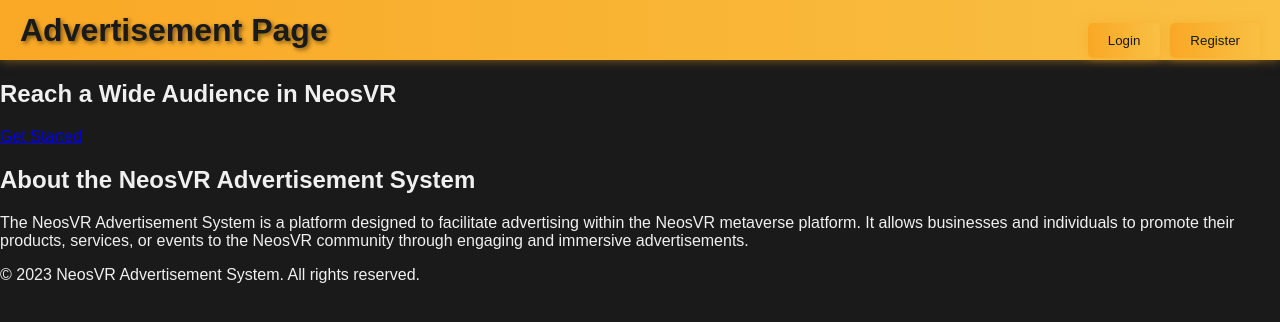
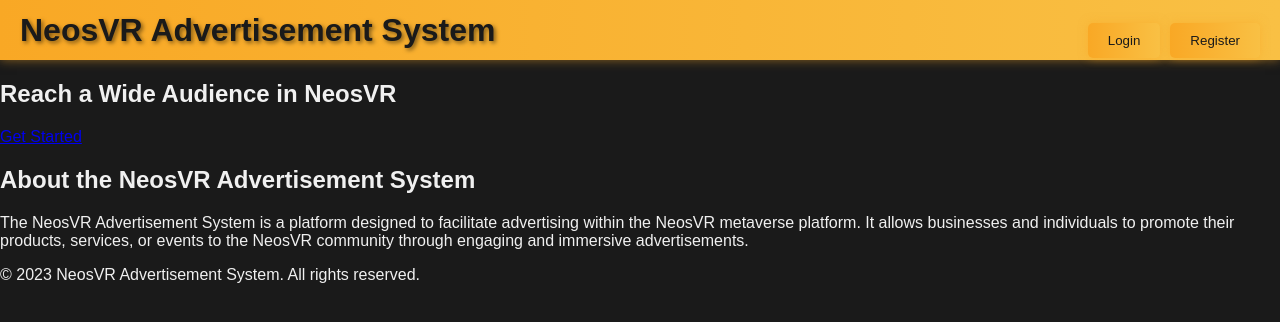
Before and after one commit to Xlinka/NeosVR-Advertisement-System, a plain HTML site: page Website/index.html in a window 1280 px wide. Drawn offline with Linux system fonts and the light colour scheme.

Commit message:
Update index.html
woops

```diff
--- a/Website/index.html
+++ b/Website/index.html
@@ -1,13 +1,13 @@
 <!DOCTYPE html>
 <html>
 <head>
-  <title>Advertisement Page</title>
+  <title>NeosVR Advertisement System</title>
   <meta name="theme-color" content="#f9a825">
   <link rel="stylesheet" href="styles.css">
 </head>
 <body>
   <header id="top-bar">
-    <h1>Advertisement Page</h1>
+    <h1>NeosVR Advertisement System</h1>
     <div id="loginRegisterButtons">
       <button id="loginButton">Login</button>
       <button id="registerButton">Register</button>
```
